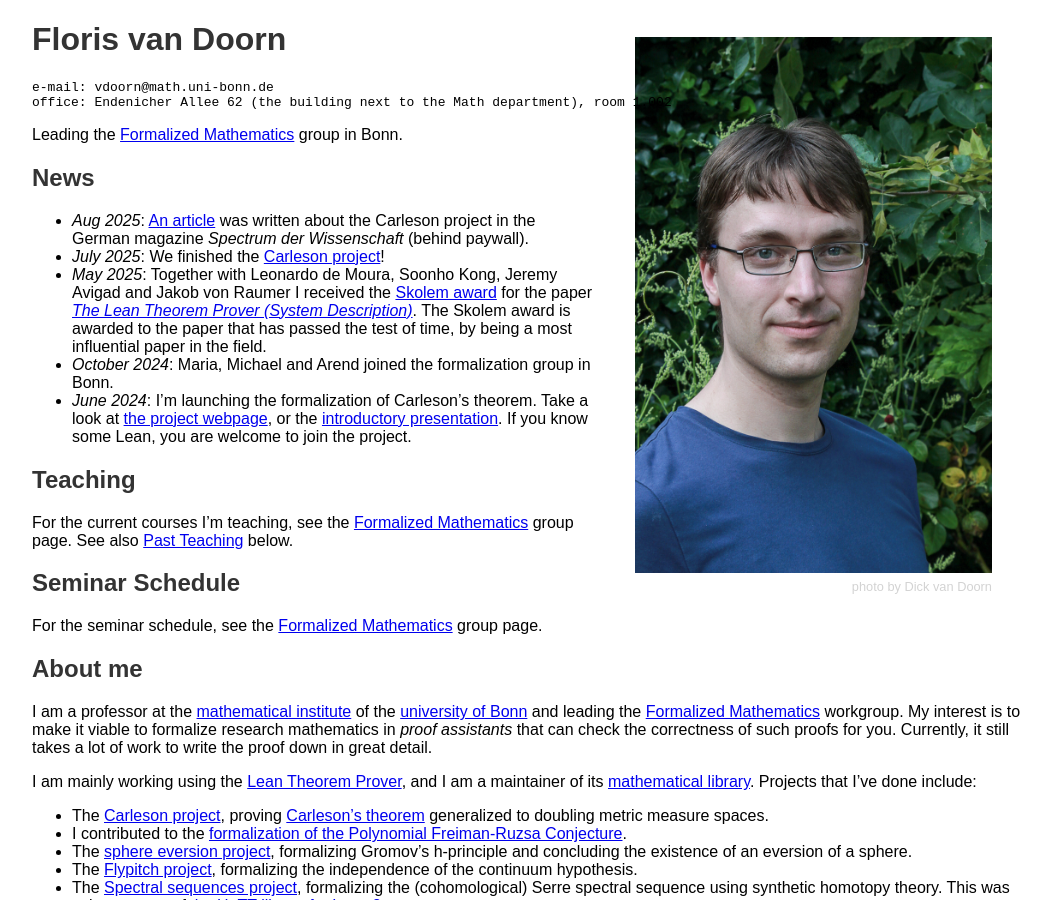
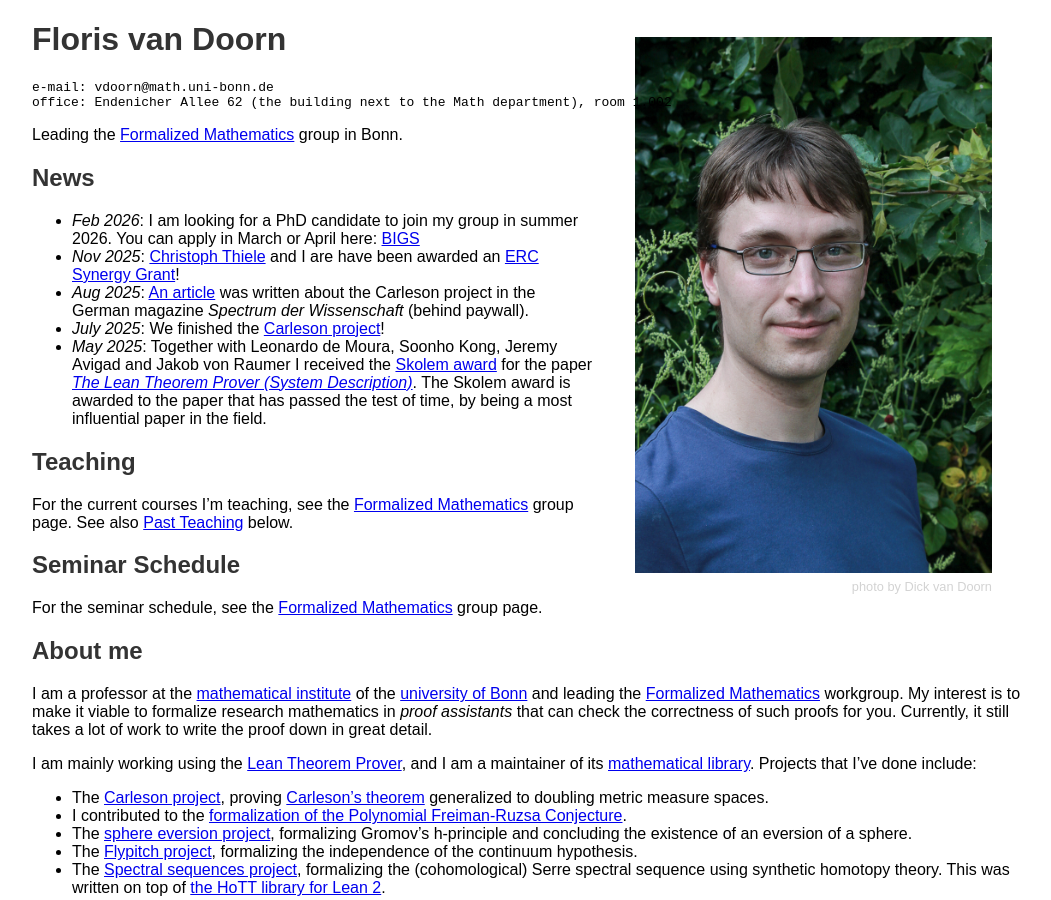
Before and after one commit to fpvandoorn/fpvandoorn.github.io, a Jekyll site: the page built from index.md, in a window 1280 px wide and 900 px high. Shown: the whole window, without its empty margins (108-1159 px from the left). Built offline with Jekyll 4.4.1, drawn with Linux system fonts in a browser that asks for light colours; our own code applies the rules of GitHub Pages for plain Markdown files.

Commit message:
update news

````diff
--- a/index.md
+++ b/index.md
@@ -10,7 +10,7 @@ e-mail: vdoorn@math.uni-bonn.de
 office: Endenicher Allee 62 (the building next to the Math department), room 1.002
 ```
 Leading the [Formalized Mathematics](formalized-mathematics) group in Bonn.
-<!-- ```
+<!--
 address:
 Universität Bonn
 Mathematisches Institut
@@ -22,17 +22,19 @@ Germany
 
 ## News
 
+* *Feb 2026*: I am looking for a PhD candidate to join my group in summer 2026. You can apply in March or April here: [BIGS](https://www.mathematics.uni-bonn.de/hsm-school/phd-admission/phd-admission)
+* *Nov 2025*: [Christoph Thiele](https://www.math.uni-bonn.de/~thiele/) and I are have been awarded an [ERC Synergy Grant](https://erc.europa.eu/apply-grant/synergy-grant)!
 * *Aug 2025*: [An article](https://www.spektrum.de/news/so-veraendern-computer-ki-und-beweispruefer-die-mathematik/2280992) was written about the Carleson project in the German magazine *Spectrum der Wissenschaft* (behind paywall).
 * *July 2025*: We finished the [Carleson project](http://florisvandoorn.com/carleson/)!
 * *May 2025*: Together with Leonardo de Moura, Soonho Kong, Jeremy Avigad and Jakob von Raumer I received the [Skolem award](https://cadeinc.org/Skolem-Award) for the paper [*The Lean Theorem Prover (System Description)*](https://link.springer.com/chapter/10.1007/978-3-319-21401-6_26). The Skolem award is awarded to the paper that has passed the test of time, by being a most influential paper in the field.
 <!-- * *February 2025*: I've created a [dedicated page](formalized-mathematics) for the formalized mathematics group in Bonn. -->
 <!-- * *October 2024*: There is an almost weekly [seminar](https://github.com/fpvandoorn/BonnLeanSeminar) on Friday at 14:15-16:00 in room N0.003 on formalization. See the [seminar schedule](#seminar-schedule) below. -->
 <!-- * *October 2024*: This semester I'm organizing a weekly Lean hacking session on Wednesdays 18:15-20:00 in seminar room 0.006. Feel free to join. There will be cookies! -->
-* *October 2024*: Maria, Michael and Arend joined the formalization group in Bonn.
+<!-- * *Oct 2024*: Maria, Michael and Arend joined the formalization group in Bonn. -->
 <!-- * *September 2024*: We are halfway done with the [Carleson's project](http://florisvandoorn.com/carleson/)! This is by counting the number of lemmas formalized. -->
 <!-- We are probably not quite halfway done with the total work, since some of the harder parts still need to be done. -->
 <!-- (on the other hand, some preliminaries not in the blueprint are not counted towards our progress.) -->
-* *June 2024*: I'm launching the formalization of Carleson's theorem. Take a look at [the project webpage](http://florisvandoorn.com/carleson/), or the [introductory presentation](https://www.youtube.com/watch?v=PNaOSAPtvv0). If you know some Lean, you are welcome to join the project.
+<!-- * *Jun 2024*: I'm launching the formalization of Carleson's theorem. Take a look at [the project webpage](http://florisvandoorn.com/carleson/), or the [introductory presentation](https://www.youtube.com/watch?v=PNaOSAPtvv0). If you know some Lean, you are welcome to join the project. -->
 <!-- * *Summer 24*: I'm teaching a seminar Collaborative Formalization in Analysis ([pdf](/files/seminar24notes.pdf), [repository](https://github.com/fpvandoorn/BonnAnalysis/)) -->
 <!-- * *January 2024*: I will be giving a [Lean tutorial in Rome](https://www.mat.uniroma2.it/butterley/formalisation/). -->
 <!-- * *November 2023*: I offered a [postdoc position](/postdoc)! -->
````
